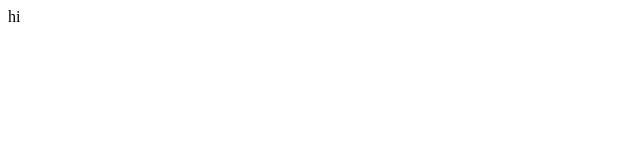
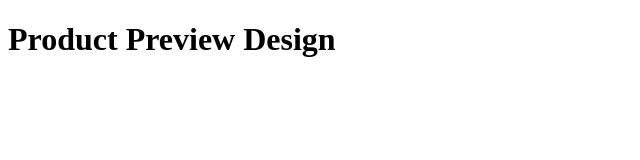
Before and after one commit to rameshghule11/Assignment-31, a plain HTML site: page index.html in a window 1280 px wide. Shown: the whole page, without its empty margins (0-640 px from the left). Drawn offline with Linux system fonts and the light colour scheme.

Commit message:
heading tag added

```diff
--- a/index.html
+++ b/index.html
@@ -6,7 +6,7 @@
     <title>Document</title>
 </head>
 <body>
-    hi
+    <h1> Product Preview Design</h1>
 
 </body>
 </html>
```
